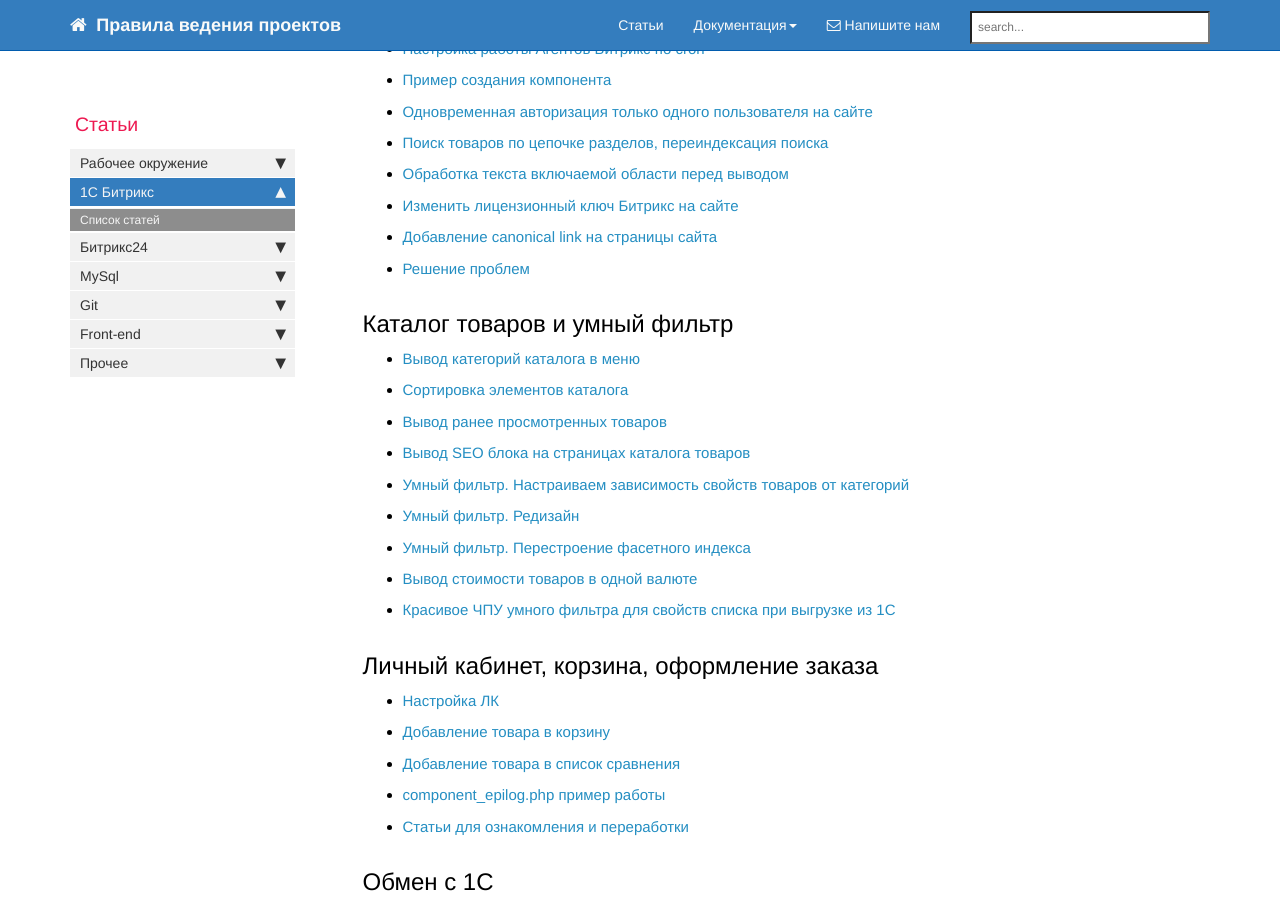
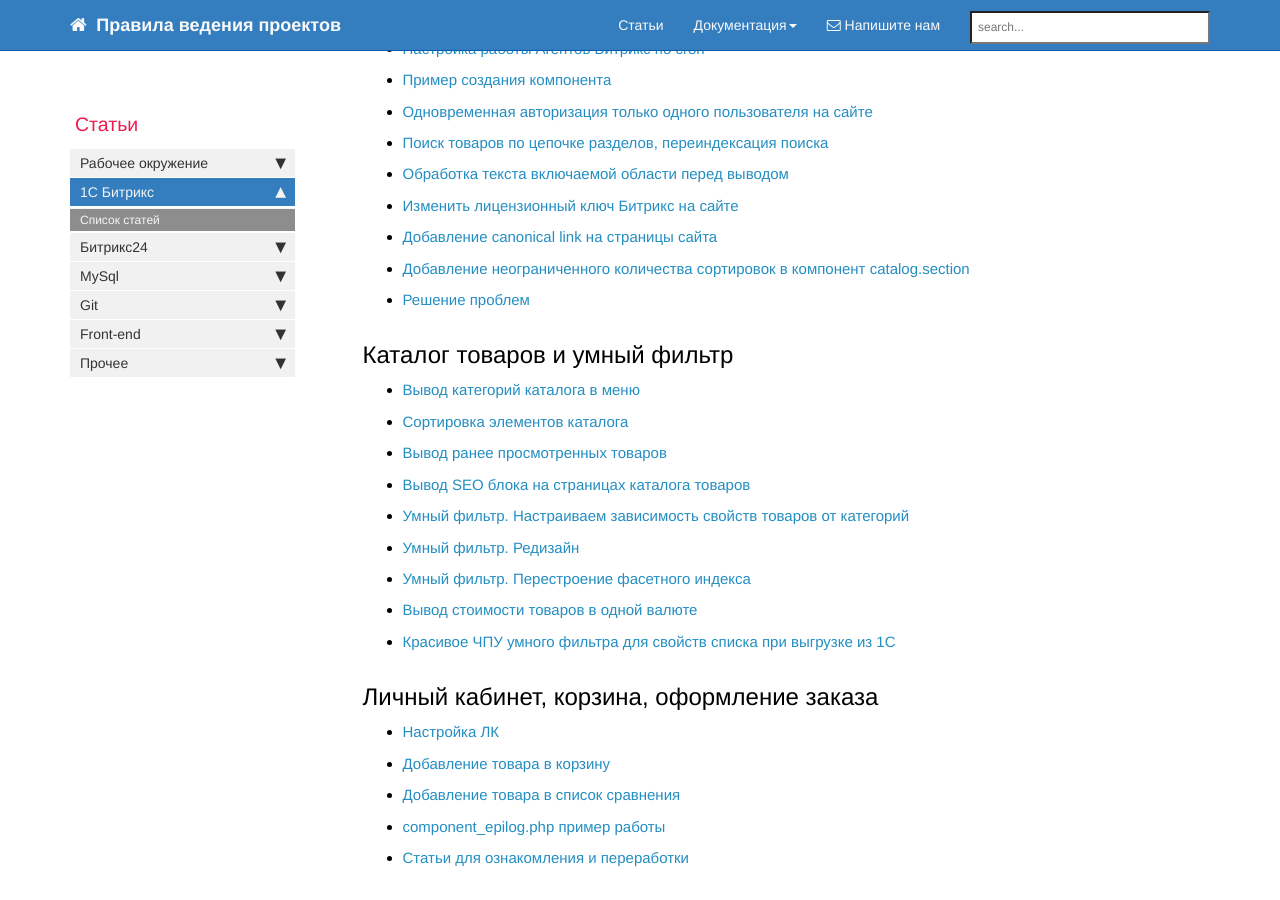
Before and after one commit to gdecider/gdecider.github.io, a Jekyll site: the page built from pages/articles/articles-g-cms-bitrix.md, in a window 1280 px wide and 900 px high, scrolled down 562 px. Built offline with Jekyll 4.4.1, drawn with Linux system fonts in a browser that asks for light colours; nearby versions of some CDN libraries; comment, search, counter and statistics services are not loaded.

Commit message:
Update articles-g-cms-bitrix.md

```diff
--- a/pages/articles/articles-g-cms-bitrix.md
+++ b/pages/articles/articles-g-cms-bitrix.md
@@ -26,6 +26,7 @@ toc: false
 * [Обработка текста включаемой области перед выводом](/articles-bx-main-include-preload.html)
 * [Изменить лицензионный ключ Битрикс на сайте](/articles-bx-change-lisens-key.html)
 * [Добавление canonical link на страницы сайта](/articles-bx-canonicel-link-add.html)
+* [Добавление неограниченного количества сортировок в компонент catalog.section](/articles-bx-catalog-section-unlimited-sort.html)
 * [Решение проблем](/articles_bx_problems.html)
 
 ## Каталог товаров и умный фильтр
```
